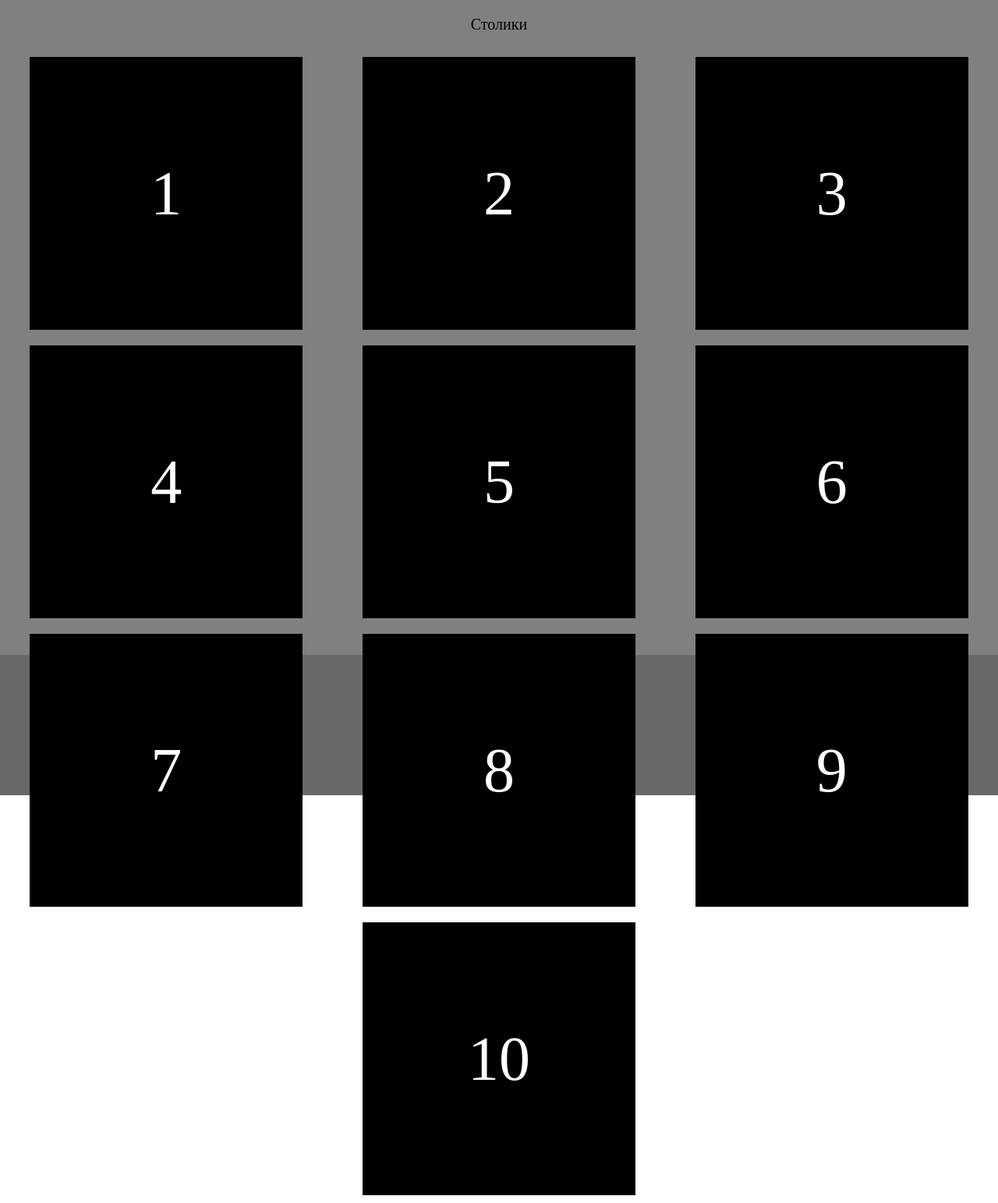
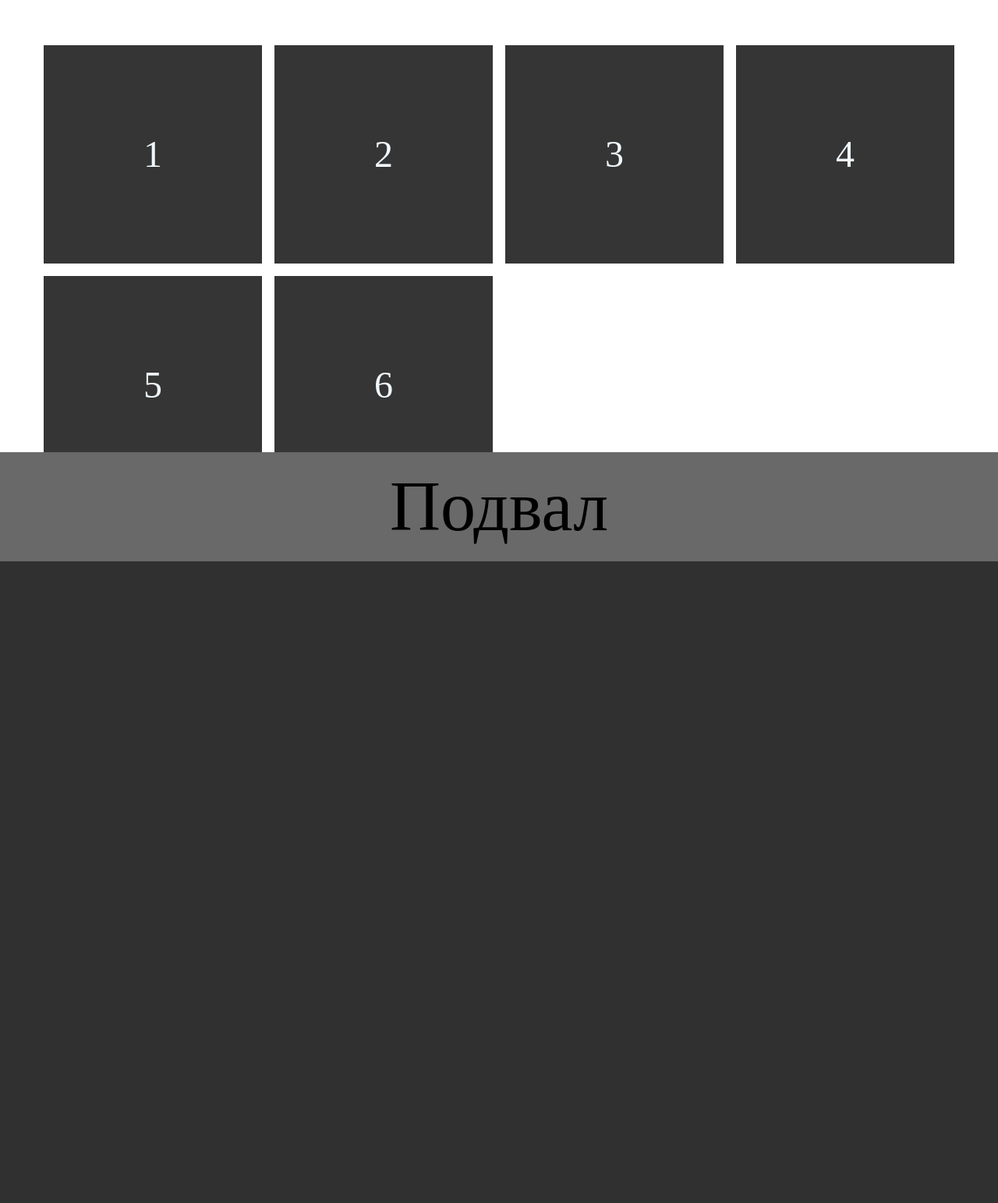
Before and after one commit to arxitim/abstract_anticafe, a Django app: template core/templates/core/index.html in a window 1280 px wide. Shown: the part 80-1623 px from the top of the page at 78% size. After the commit the page ends 800 px from the top, so only its background shows below. Run offline with Django 3.2, Linux system fonts and the light colour scheme; the template is opened without the code that fills it, so the values that code supplies are empty; some libraries are stand-ins or nearby versions.

Commit message:
flexbox replaced with flexbosgrid2, some shit css added

```diff
--- a/core/static/core/css/index.css
+++ b/core/static/core/css/index.css
@@ -4,42 +4,40 @@ body {
 
 .header {
     background-color: darkgrey;
+    width: 100%;
     height: 80px;
     font-size: 30px;
     text-align: center;
     line-height: 80px;
+    margin-bottom: 50px;
+
 }
 
-.content {
-    background-color: gray;
-    height: 800px;
+/*По-моему здесь слишком много всего o_0 */
+.block {
+    height: 216px;
+    margin: 8px 0;
+    padding: 32px;
+    background-color: #353535;
+    color: aliceblue;
+    line-height: 216px;
+    font-size: 48px;
     text-align: center;
-    font-size: 20px;
-    padding-top: 20px;
-    padding-bottom: 20px;
 }
 
-.tables {
-    padding-top: 20px;
-    display: flex;
-    flex-wrap: wrap;
-    justify-content: space-around;
-}
-
-.table {
-    width: 350px;
-    height: 350px;
-    line-height: 350px;
-    background-color: black;
-    color: white;
-    font-size: 80px;
-    margin: 10px;
+.block:hover {
+    background-color: #848484;
 }
 
 .footer {
-    font-size: 50px;
+    position: absolute;
+    bottom: 0;
+    width: 100%;
+    font-size: 90px;
     background-color: dimgray;
-    height: 180px;
+    height: 140px;
     text-align: center;
-    line-height: 180px;
+    line-height: 140px;
 }
+
+/*не люблю фронт'енд*/
--- a/core/templates/core/index.html
+++ b/core/templates/core/index.html
@@ -6,27 +6,39 @@
 {% block styles %}
     <link rel="stylesheet" type="text/css" href="{% static 'core/css/index.css' %}">
     <link rel="shortcut icon" type="image/x-icon" href="{% static 'core/img/favicon.ico' %}">
+    <link rel="stylesheet" href="https://unpkg.com/flexboxgrid2@7.2.1/flexboxgrid2.css">
 {% endblock %}
 
 
 {% block content %}
 <div class="header">Верхняя панель</div>
 
-<div class="content">Столики
-    <div class="tables">
-        <div class="table">1</div>
-        <div class="table">2</div>
-        <div class="table">3</div>
-        <div class="table">4</div>
-        <div class="table">5</div>
-        <div class="table">6</div>
-        <div class="table">7</div>
-        <div class="table">8</div>
-        <div class="table">9</div>
-        <div class="table">10</div>
+<!--Параша с флексбокс-гридом2-->
+<!--https://evgenyrodionov.github.io/flexboxgrid2/-->
+<div class="container content">
+    <div class="row">
+        <div class="col-xs-6 col-md-4 col-lg-3">
+            <div class="block">1</div>
+        </div>
+        <div class="col-xs-6 col-md-4 col-lg-3">
+            <div class="block">2</div>
+        </div>
+        <div class="col-xs-6 col-md-4 col-lg-3">
+            <div class="block">3</div>
+        </div>
+        <div class="col-xs-6 col-md-4 col-lg-3">
+            <div class="block">4</div>
+        </div>
+        <div class="col-xs-6 col-md-4 col-lg-3">
+            <div class="block">5</div>
+        </div>
+        <div class="col-xs-6 col-md-4 col-lg-3">
+            <div class="block">6</div>
+        </div>
     </div>
+</div>
+<!--Конец параши-->
 
-</div>
 
 <div class="footer">Подвал</div>
 {% endblock %}
```
